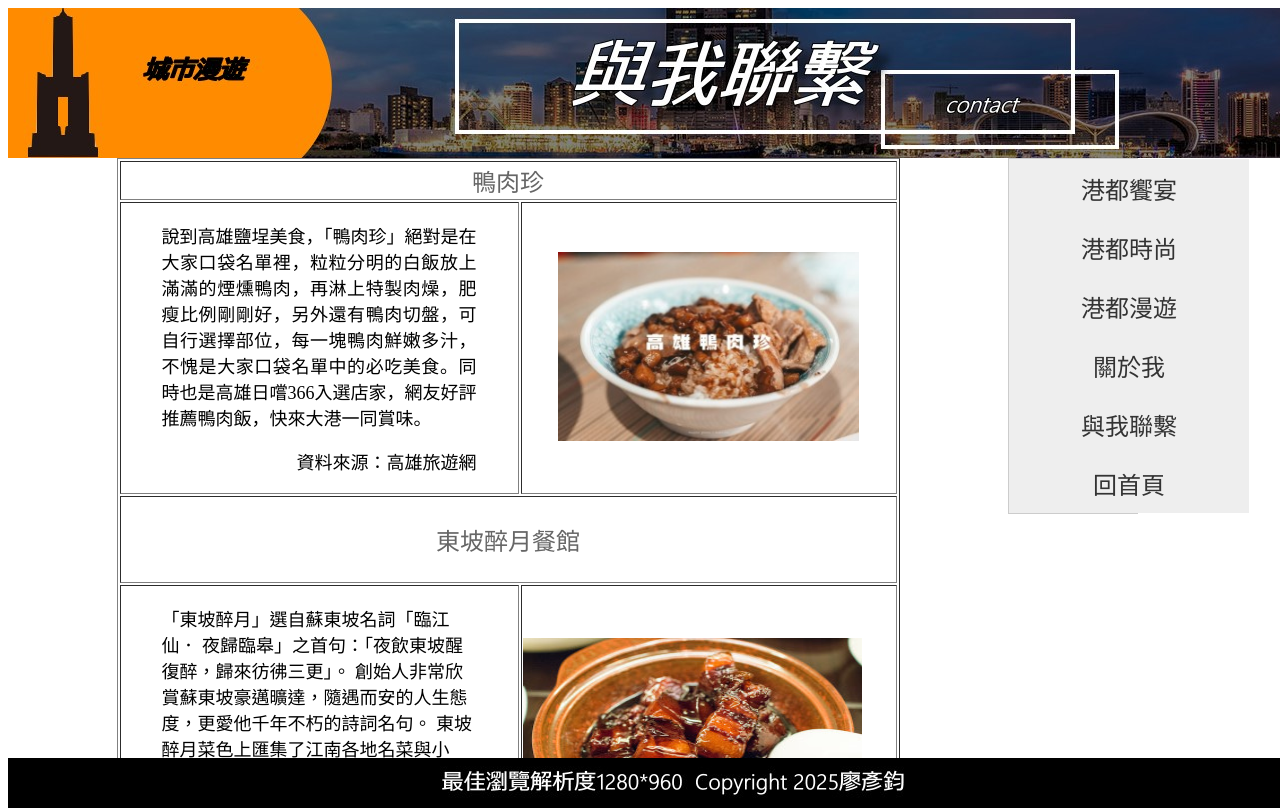
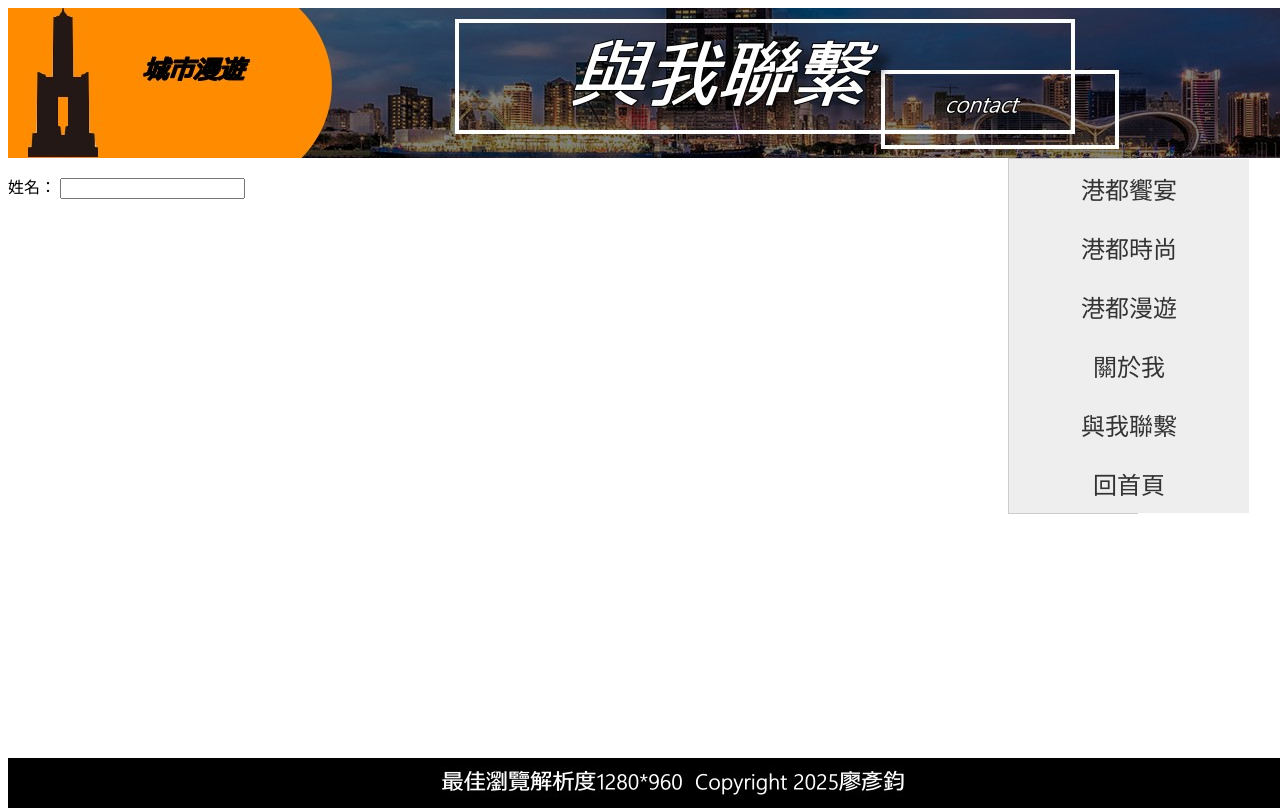
Before and after one commit to lyg0421/d230website, a plain HTML site: page contact.html in a window 1280 px wide. Drawn offline with Linux system fonts and the light colour scheme.

Commit message:
Add files via upload

```diff
--- a/contact.html
+++ b/contact.html
@@ -48,55 +48,13 @@
 <div id="container">
   <div id="header"><img src="images/01contact.jpg" width="1280" height="150"></div>
   <div id="artical">
-    <div align="center">
-      <table width="783" height="702" border="1">
-        <tr>
-          <td colspan="2"><div align="center" class="titlestyle">鴨肉珍</div></td>
-        </tr>
-        <tr>
-          <td width="395"><div align="left">
-            <blockquote>
-              <p align="justify" class="textstyle">說到高雄鹽埕美食，「鴨肉珍」絕對是在大家口袋名單裡，粒粒分明的白飯放上滿滿的煙燻鴨肉，再淋上特製肉燥，肥瘦比例剛剛好，另外還有鴨肉切盤，可自行選擇部位，每一塊鴨肉鮮嫩多汁，不愧是大家口袋名單中的必吃美食。同時也是高雄日嚐366入選店家，網友好評 推薦鴨肉飯，快來大港一同賞味。</p>
-              <p align="right" class="textstyle">資料來源：高雄旅遊網</p>
-              </blockquote>
-          </div></td>
-          <td width="372"><div align="center"><img src="images/09.jpg" width="301" height="189"></div></td>
-        </tr>
-        <tr>
-          <td colspan="2"><div align="center">
-            <p class="titlestyle">東坡醉月餐館        </p>
-          </div></td>
-        </tr>
-        <tr>
-          <td><div data-md="61" lang="zh-Hant-TW">
-            <div data-attrid="wa:/description" data-hveid="CCAQAA">
-              <blockquote>
-                <p class="textstyle">「東坡醉月」選自蘇東坡名詞「臨江仙． 夜歸臨皋」之首句：「夜飲東坡醒復醉，歸來彷彿三更」。 創始人非常欣賞蘇東坡豪邁曠達，隨遇而安的人生態度，更愛他千年不朽的詩詞名句。 東坡醉月菜色上匯集了江南各地名菜與小吃，東坡醉月餐廳其中尤以杭州菜為主，口味自成一格，非常具有特色。</p>
-                <p align="right" class="textstyle">資料來源：1111人力銀行</p>
-                </blockquote>
-              </div>
-            </div>
-            <div>
-            <div lang="zh-TW" data-hveid="CBcQAA" data-ved="2ahUKEwiSkp6Gu8eMAxWvdfUHHSBPBfIQFSgAegQIFxAA">
-            <div>
-            <div>
-            <div>
-          <span jscontroller="msmzHf" jsaction="rcuQ6b:npT2md;PYDNKe:bLV6Bd;mLt3mc"><a jsname="UWckNb" href="https://www.1111.com.tw/corp/73205139" data-ved="2ahUKEwiSkp6Gu8eMAxWvdfUHHSBPBfIQFnoECBcQAw" ping="/url?sa=t&source=web&rct=j&opi=89978449&url=https://www.1111.com.tw/corp/73205139&ved=2ahUKEwiSkp6Gu8eMAxWvdfUHHSBPBfIQFnoECBcQAw"><br></td>
-          <td><img src="images/10.jpg" width="339" height="200"></td>
-        </tr>
-        <tr>
-          <td colspan="2"><div align="center" class="titlestyle">瑞豐夜市</div></td>
-        </tr>
-        <tr>
-          <td height="211"><blockquote>
-            <p align="left" class="textstyle">瑞豐夜市位於高雄市三民家商旁，已有20年以上的歷史，每到營業時間人潮總是從四面八方湧入，繁華的盛況令人目不暇給。這裡的東西五花八門，在高雄市區人口北移的趨勢下，近幾年帶動瑞豐夜市的成長，如今攤位數更已破千。</p>
-            <p align="right" class="textstyle">資料來源：交通部觀光署</p>
-            </blockquote>
-          <br></td>
-          <td><img src="images/11.jpg" width="338" height="179"></td>
-        </tr>
-      </table>
-    </div>
+    <form name="form1" method="post" action="">
+      <p>姓名：
+        <label for="textfield"></label>
+      <input type="text" name="textfield" id="textfield">
+      </p>
+      <p>&nbsp;</p>
+    </form>
   </div>
   <div id="item">
     <ul id="MenuBar1" class="MenuBarVertical">
```
